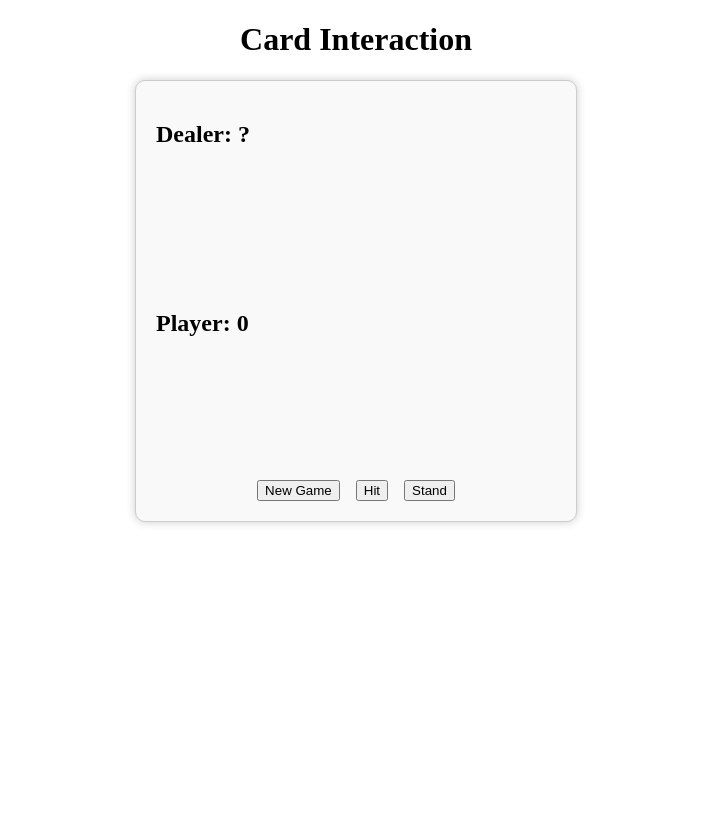
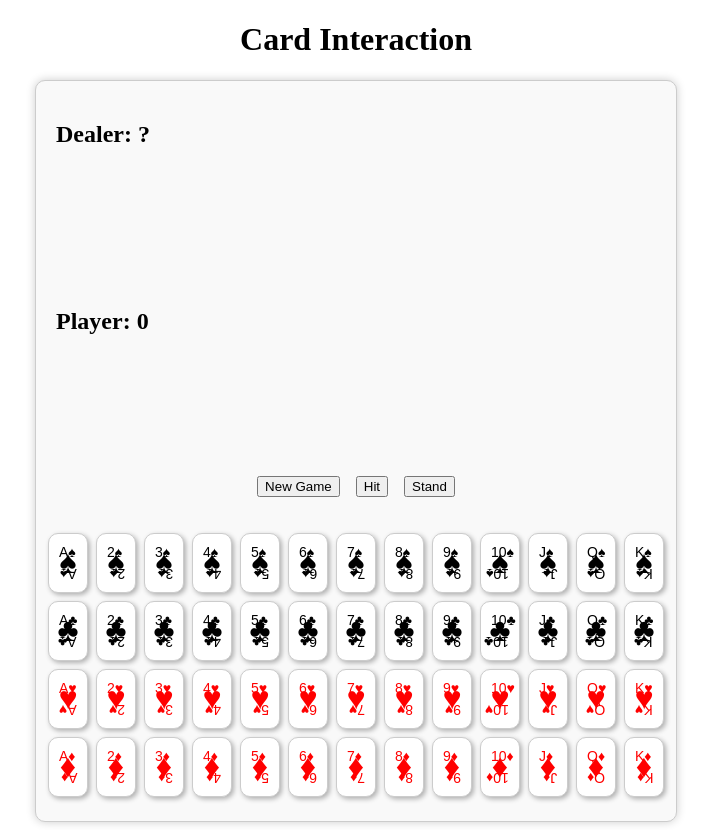
Before and after one commit to lukelin15/CardCounting, a SvelteKit app: page / in a window 1280 px wide. Shown: the whole page, without its empty margins (284-995 px from the left). Before the commit the page ends 800 px from the top, so only its background shows below. Built offline with nearby package versions, Linux system fonts and the light colour scheme.

Commit message:
card visualizer

```diff
--- a/src/components/Blackjack.svelte
+++ b/src/components/Blackjack.svelte
@@ -1,6 +1,7 @@
 <script>
     import { fly } from 'svelte/transition';
-    import Card from './Card.svelte'
+    import Card from './Card.svelte';
+    import Stats from './Stats.svelte';
 
     // deck initializing stuff
     let vals = ['A', '2', '3', '4', '5', '6', '7', '8', '9', '10', 'J', 'Q', 'K'];
@@ -22,6 +23,7 @@
     let hasStood = false;
     let showOverlay = false;
     let timeoutId;
+    let hasStarted = false;
 
     // only display overlay after animations
     // equations gets amount of extra cards dealt
@@ -46,11 +48,12 @@
         shuffle()
       }
         let newHand = [...hand, deck.pop()];
+        deck = [...deck];
         return newHand;
     }
 
     function hit() {
-        if (!gameOver) {
+        if (!gameOver && hasStarted) {
           playerHand = deal(playerHand);
           if (calculateHand(playerHand) > 21) {
               gameOver = true;
@@ -63,6 +66,7 @@
       hasStood = false
       gameOver = false;
       showOverlay = false;
+      hasStarted = true
       playerHand = []
       dealerHand = []
 
@@ -77,7 +81,7 @@
 
 
     function stand() {
-      if (!gameOver) {
+      if (!gameOver && hasStarted) {
         while (calculateHand(dealerHand) < 17) {
           dealerHand = deal(dealerHand);
         }
@@ -171,6 +175,9 @@
             <h2>Winner: {determineWinner()}</h2>
         </div>
     {/if}
+
+    <Stats {deck} dealerSecondCard={dealerHand[1]} />
+
 </main>
 
 <style>
@@ -180,8 +187,8 @@
       flex-direction: column;
       align-items: center;
       justify-content: space-between;
-      width: 400px; /* Adjust the size to your preference */
-      height: 400px; /* Adjust the size to your preference */
+      width: 600px; /* Adjust the size to your preference */
+      height: 700px; /* Adjust the size to your preference */
       margin: auto;
       padding: 20px;
       border: 1px solid #ccc;
@@ -216,7 +223,7 @@
     .overlay {
       position: absolute;
       width: 70%;
-      height: 70%;
+      height: 10%;
       display: flex;
       justify-content: center;
       align-items: center;
--- a/src/components/Card.svelte
+++ b/src/components/Card.svelte
@@ -1,6 +1,8 @@
 <script>
   export let card;
   export let isPlaceholder = false;
+  export let width = '80px';
+  export let height = '120px';
 
   // $ for reactivity
   $: value = isPlaceholder ? '' : card.slice(0, -1);
@@ -8,7 +10,7 @@
   $: isRed = suit === '♥' || suit === '♦';
 </script>
 
-<div class="card" class:placeholder={isPlaceholder}>
+<div class="card" class:placeholder={isPlaceholder} style="width: {width}; height: {height};">
   <div class="card-top">
     <span class="card-value" class:red={isRed}>{value}</span>
     <span class="card-suit" class:red={isRed}>{suit}</span>
@@ -24,8 +26,6 @@
 
 <style>
   .card {
-    width: 80px;
-    height: 120px;
     display: flex;
     flex-direction: column;
     justify-content: center;
--- /dev/null
+++ b/src/components/Stats.svelte
@@ -0,0 +1,40 @@
+<script>
+  import Card from './Card.svelte';
+
+  export let deck;
+  export let dealerSecondCard = '';
+
+  let vals = ['A', '2', '3', '4', '5', '6', '7', '8', '9', '10', 'J', 'Q', 'K'];
+  let suits = ['♠', '♣', '♥', '♦'];
+  let allCards = [];
+
+  for (let suit of suits) {
+    for (let val of vals) {
+      allCards.push(val + suit);
+    }
+  }
+</script>
+
+<style>
+  .card-container {
+    display: flex;
+    flex-wrap: wrap;
+    justify-content: center;
+    width: 624px;
+  }
+  .card {
+    margin: 4px;
+    transition: opacity 0.3s ease;
+  }
+  .drawn {
+    opacity: 0.4;
+  }
+</style>
+
+<div class="card-container">
+  {#each allCards as card}
+    <div class="card {deck.includes(card) || card === dealerSecondCard ? '' : 'drawn'}">
+      <Card card={card} width="40px" height="60px" />
+    </div>
+  {/each}
+</div>
```
